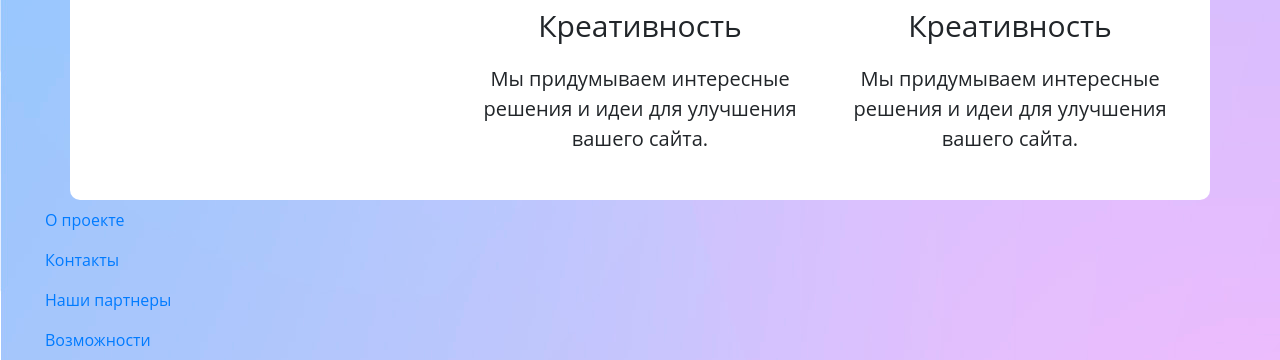
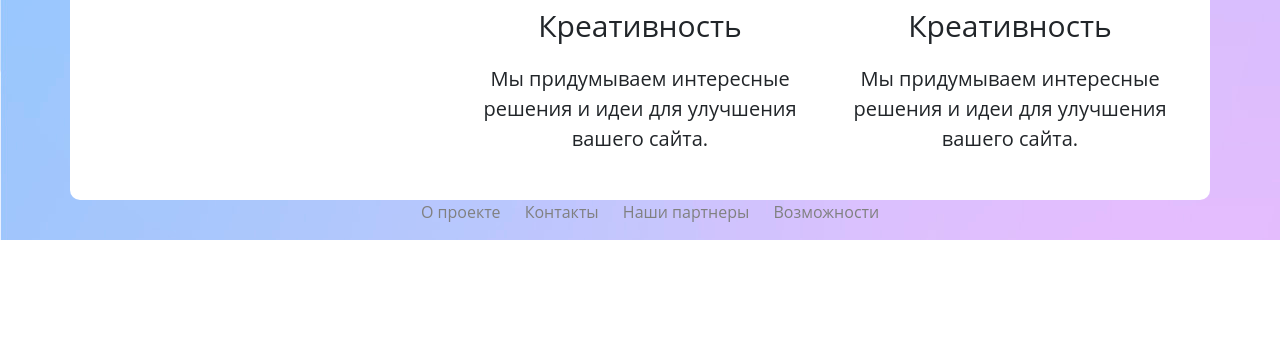
Before and after one commit to mar4elkin/SelectelHackaton, a Django app: page / in a window 1280 px wide. Shown: the part 1298-1658 px from the top of the page. After the commit the page ends 1538 px from the top, so only its background shows below. Run offline with Django 3.2, Linux system fonts and the light colour scheme; the visitor is signed in with stand-in values (Sample User, id 1); some libraries are stand-ins or nearby versions.

Commit message:
tryFIx(auth): footer

```diff
--- a/asseets/css/main.css
+++ b/asseets/css/main.css
@@ -6,9 +6,6 @@ body{
     font-family: 'Open Sans', sans-serif;
   }
 
-  footer{
-    flex: 0 0 auto;
-  }
 
   h3 {
     font-size: 24px;
@@ -107,3 +104,18 @@ body{
 .infoGroups__title{
     font-size: 30px;
 }
+
+/* footer */
+.footListElement{
+    text-decoration: none;
+    display: inline;
+    margin-right: 20px;
+}
+.footList{
+    text-align: center;
+}
+
+.footListElement > a {
+    color:grey;
+    text-decoration: none;
+}
--- a/selectelhackaton/templates/bases/bootstrap-navbar-auth.html
+++ b/selectelhackaton/templates/bases/bootstrap-navbar-auth.html
@@ -1,34 +1,42 @@
 {% load i18n %}
 <nav class="navbar navbar-expand-md navbar-light indexNavbar">
     <a class="navbar-brand indexBrand" href="#">selectelhackaton</a>
-
     <button class="navbar-toggler" type="button" data-toggle="collapse" data-target="#navbarSupportedContent" aria-controls="navbarSupportedContent" aria-expanded="false" aria-label="Toggle navigation">
       <span class="navbar-toggler-icon"></span>
     </button>
+
     <div class="collapse navbar-collapse" id="navbarSupportedContent">
       <ul class="navbar-nav ml-auto">
 
         <li class="nav-item indexNav__element">
-             {% if user.profile.avatar_url %}<img alt="" src="{{user.profile.avatar_url}}" style="float:left;width: 40px; height: 40px;margin-top:5px;" class="userLogo"> {% endif %}
+            <a class="nav-link" href="{% url 'landing_about' %}">О проекте</a>
           </li>
-
           <li class="nav-item indexNav__element">
-             <a class="nav-link" onclick="return false"><strong> {{ user.display_name }}</strong></a>
+            <a class="nav-link" href="#">Контакты</a>
           </li>
-
           <li class="nav-item indexNav__element">
-            <a class="nav-link" href="{% url 'account_edit_profile' %}"><i class="fa fa-cog"></i>Настройки</a>
+            <a class="nav-link" href="#">Наши партнеры</a>
           </li>
-<!--
           <li class="nav-item indexNav__element">
-            <a class="nav-link" href="{% url 'account_email' %}"><i class="fa fa-envelope"></i>E-mail аккаунт</a>
+            <a class="nav-link" href="#">Возможности</a>
           </li>
--->
-          <li class="nav-item indexNav__element">
-             <a class="nav-link" href="{% url 'account_logout' %}"><i class="fa fa-sign-out"></i>{% trans "Sign Out" %}</a>
         </li>
       </ul>
     </div>
 
+    <ul class="navbar-nav">
+        <li class="nav-item dropdown">
+            <a class="nav-link dropdown-toggle" href="#" id="navbarDropdown" role="button" data-toggle="dropdown" aria-haspopup="true" aria-expanded="false">
+                <strong> {{ user.display_name }}</strong> <b class="caret"></b>
+            </a>
+            <div class="dropdown-menu dropdown-menu-right" aria-labelledby="navbarDropdown">
+                <h6 class="dropdown-header">{% trans "Account" %}</h6>
+                <a class="dropdown-item" href="{% url 'account_edit_profile' %}"><i class="fa fa-cog"></i>Настройки</a>
+                <a class="dropdown-item" href="{% url 'account_email' %}"><i class="fa fa-envelope"></i>E-mail аккаунт</a>
+                <div class="dropdown-divider"></div>
+                <a class="dropdown-item" href="{% url 'account_logout' %}"><i class="fa fa-sign-out"></i>{% trans "Sign Out" %}</a>
+            </div>
+        </li>
+    </ul>
 
   </nav>
--- a/selectelhackaton/templates/bases/bootstrap.html
+++ b/selectelhackaton/templates/bases/bootstrap.html
@@ -38,22 +38,22 @@
 {% endblock main_content %}
 
 {% if user.is_authenticated %}
-<footer class="footer">
+<footer class="footer page-footer font-small">
 
   <div class="container-fluid">
-    <ul class="navbar-nav ml-auto">
+    <ul class="footList">
 
-      <li class="nav-item indexNav__element">
-          <a class="nav-link" href="{% url 'landing_about' %}">О проекте</a>
+      <li class="footListElement">
+          <a class="" href="{% url 'landing_about' %}">О проекте</a>
         </li>
-        <li class="nav-item indexNav__element">
-          <a class="nav-link" href="#">Контакты</a>
+        <li class="footListElement">
+          <a class="" href="#">Контакты</a>
         </li>
-        <li class="nav-item indexNav__element">
-          <a class="nav-link" href="#">Наши партнеры</a>
+        <li class="footListElement">
+          <a class="" href="#">Наши партнеры</a>
         </li>
-        <li class="nav-item indexNav__element">
-          <a class="nav-link" href="#">Возможности</a>
+        <li class="footListElement">
+          <a class="" href="#">Возможности</a>
         </li>
       </li>
     </ul>
@@ -63,7 +63,7 @@
 
 
 {% block footer %}
-  <footer class="footer">
+  <footer class="footer page-footer font-small">
     <div class="container-fluid">
       <span class="text-muted text-white">
         {% include "copyright.html" %}
```
Also changed, not shown: asseets/css/userPage.css (+16 -0 lines). Lines whose indentation alone changed are shown as unchanged.
